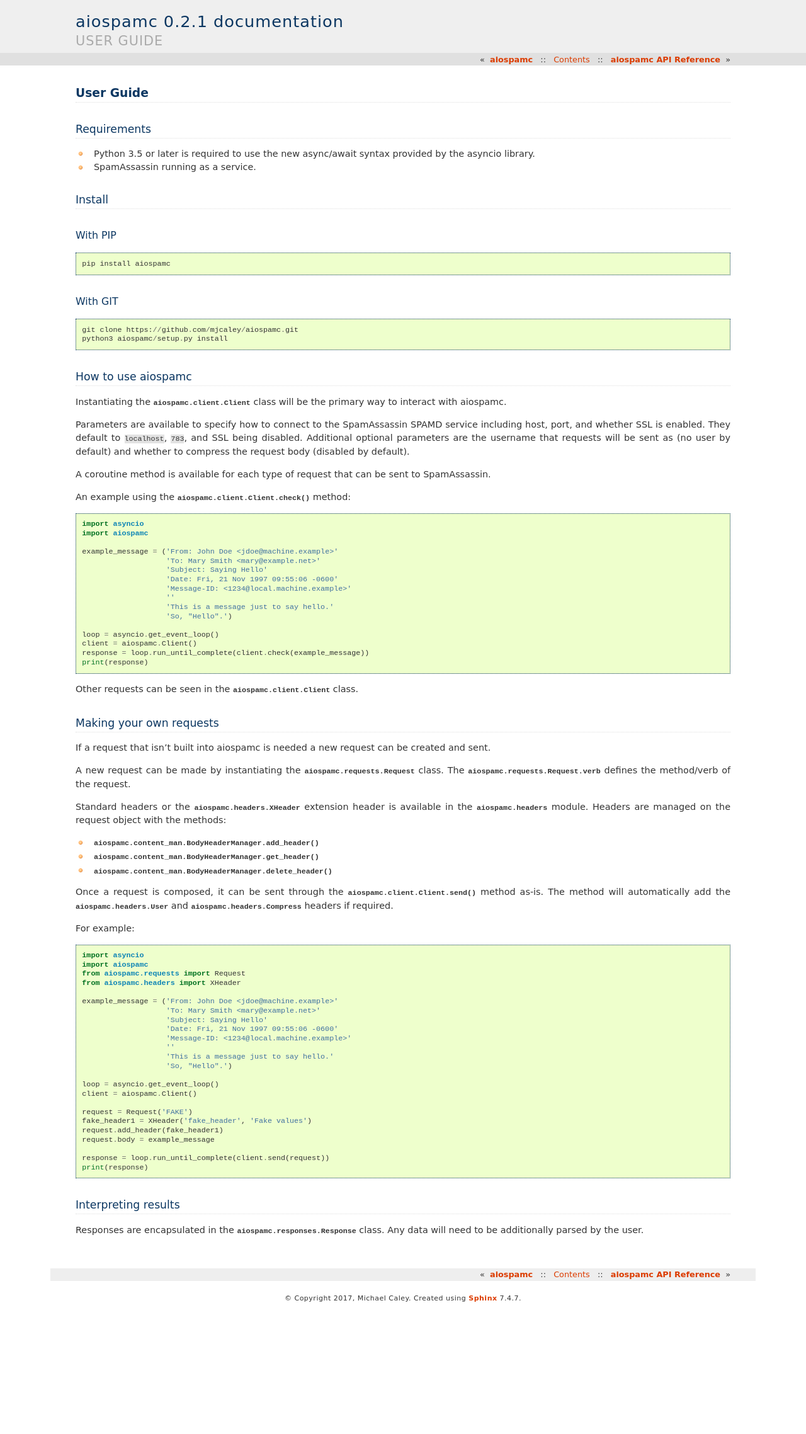
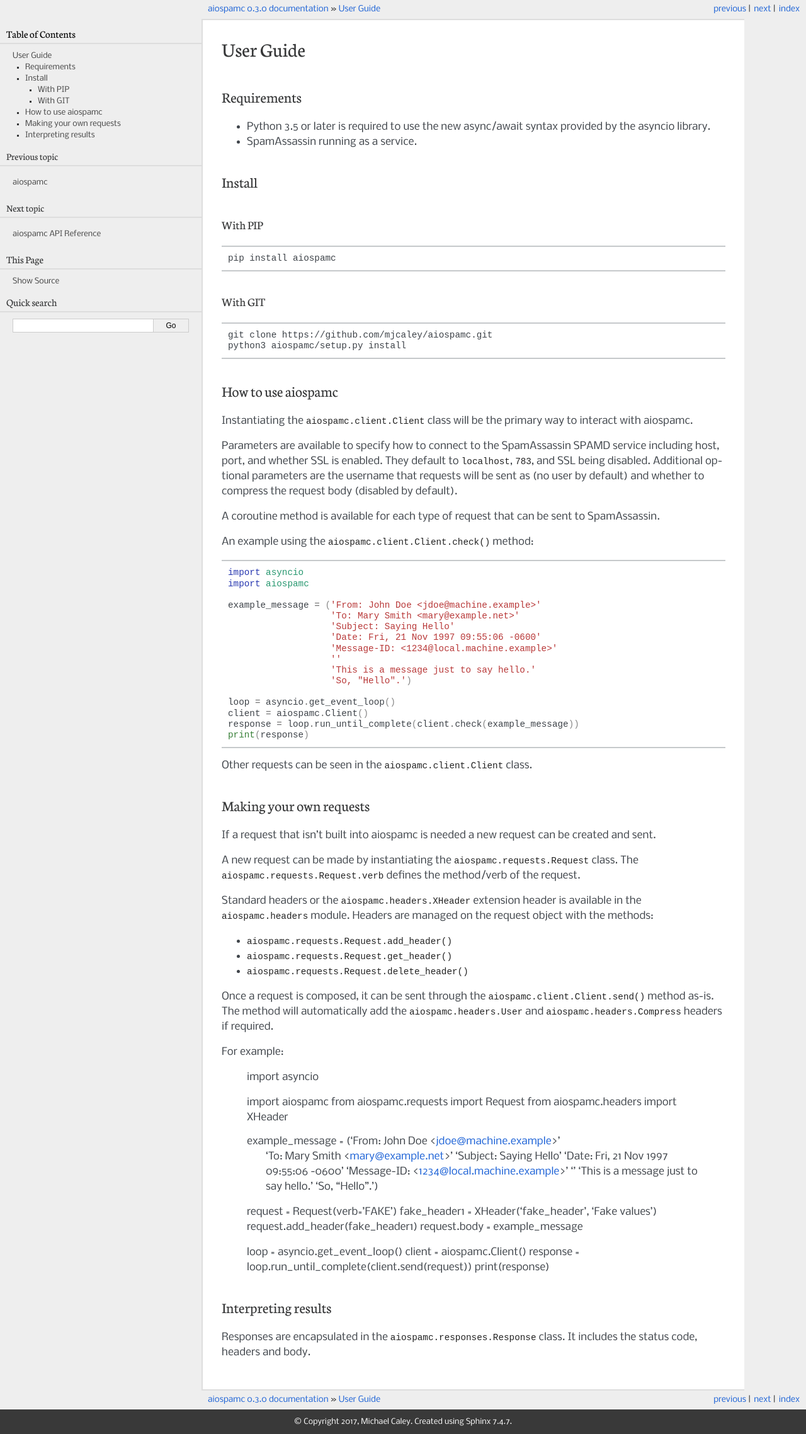
Before and after one commit to mjcaley/aiospamc, a Sphinx documentation site: the page built from docs/user_guide.rst, in a window 1280 px wide. Shown: the whole page at 63% size. Built offline with Sphinx 7.4.7, drawn with Linux system fonts in a browser that asks for light colours; before the commit the page ends 2079 px from its top, so only the background shows below that.

Commit message:
Updated documentation
Simplified example in README
Updated Sphinx theme
Types in docstrings how have Sphinx domain
Pointed documentation to Read the Docs site

```diff
--- a/docs/conf.py
+++ b/docs/conf.py
@@ -60,9 +60,9 @@
 # built documents.
 #
 # The short X.Y version.
-version = '0.2.1'
+version = '0.3'
 # The full version, including alpha/beta/rc tags.
-release = '0.2.1'
+release = '0.3.0'
 
 # The language for content autogenerated by Sphinx. Refer to documentation
 # for a list of supported languages.
@@ -77,7 +77,7 @@
 exclude_patterns = ['_build', 'Thumbs.db', '.DS_Store']
 
 # The name of the Pygments (syntax highlighting) style to use.
-pygments_style = 'sphinx'
+pygments_style = 'lovelace'
 
 # If true, `todo` and `todoList` produce output, else they produce nothing.
 todo_include_todos = False
@@ -88,13 +88,15 @@
 # The theme to use for HTML and HTML Help pages.  See the documentation for
 # a list of builtin themes.
 #
-html_theme = 'haiku'
+html_theme = 'pyramid'
 
 # Theme options are theme-specific and customize the look and feel of a theme
 # further.  For a list of options available for each theme, see the
 # documentation.
 #
-# html_theme_options = {}
+html_theme_options = {
+    'sidebarwidth' : 320
+}
 
 # Add any paths that contain custom static files (such as style sheets) here,
 # relative to this directory. They are copied after the builtin static files,
--- a/docs/protocol.rst
+++ b/docs/protocol.rst
@@ -710,5 +712,6 @@
 **********
 References
 **********
+
 .. [1] https://svn.apache.org/viewvc/spamassassin/branches/3.4/spamd/PROTOCOL?revision=1676616&view=co
 .. [2] https://svn.apache.org/viewvc/spamassassin/branches/3.4/spamd/spamd.raw?revision=1749346&view=co
--- a/docs/user_guide.rst
+++ b/docs/user_guide.rst
@@ -14,16 +14,16 @@
 *******
 
 With PIP
-==========
+========
 
-::
+.. code-block:: bash
 
     pip install aiospamc
 
 With GIT
 ========
 
-::
+.. code-block:: bash
 
     git clone https://github.com/mjcaley/aiospamc.git
     python3 aiospamc/setup.py install
@@ -82,9 +82,9 @@
 available in the :mod:`aiospamc.headers` module. Headers are managed on the
 request object with the methods:
 
-* :meth:`aiospamc.content_man.BodyHeaderManager.add_header`
-* :meth:`aiospamc.content_man.BodyHeaderManager.get_header`
-* :meth:`aiospamc.content_man.BodyHeaderManager.delete_header`
+* :meth:`aiospamc.requests.Request.add_header`
+* :meth:`aiospamc.requests.Request.get_header`
+* :meth:`aiospamc.requests.Request.delete_header`
 
 Once a request is composed, it can be sent through the
 :meth:`aiospamc.client.Client.send` method as-is.  The method will automatically
@@ -93,9 +93,8 @@
 
 For example:
 
-.. code:: python
+    import asyncio
 
-    import asyncio
     import aiospamc
     from aiospamc.requests import Request
     from aiospamc.headers import XHeader
@@ -109,14 +108,13 @@
                        'This is a message just to say hello.'
                        'So, "Hello".')
 
-    loop = asyncio.get_event_loop()
-    client = aiospamc.Client()
-
-    request = Request('FAKE')
+    request = Request(verb='FAKE')
     fake_header1 = XHeader('fake_header', 'Fake values')
     request.add_header(fake_header1)
     request.body = example_message
 
+    loop = asyncio.get_event_loop()
+    client = aiospamc.Client()
     response = loop.run_until_complete(client.send(request))
     print(response)
 
@@ -125,4 +123,4 @@
 ********************
 
 Responses are encapsulated in the :class:`aiospamc.responses.Response` class.
-Any data will need to be additionally parsed by the user.
+It includes the status code, headers and body.
```
Also changed, not shown: other parts of docs/protocol.rst (+3 -1 lines), README.rst (+9 -29 lines), 6 other files.
